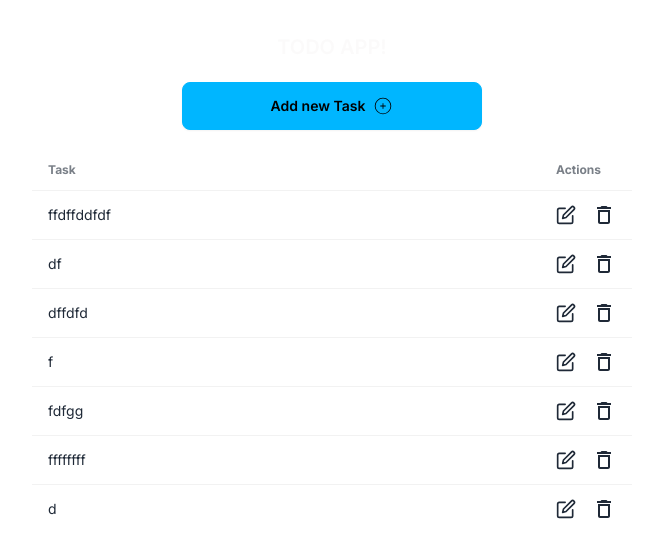
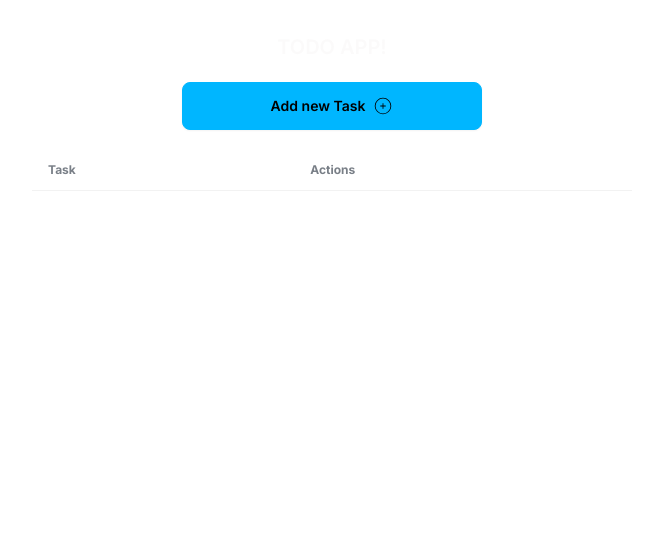
Before and after one commit to Tausif4171/nextjs-todo-app, a Next.js app: page / in a window 1280 px wide. Shown: the top 558 px of the page, without its empty margins (308-971 px from the left). Built offline with nearby package versions, Linux system fonts and the light colour scheme; data requests are answered from the project's data file.

Commit message:
done with delete todo ✅

```diff
--- a/api.ts
+++ b/api.ts
@@ -32,3 +32,12 @@ export const updateTodo = async (todo: ITodo) => {
     const updateTodo = await res.json();
     return updateTodo;
 }
+
+export const deleteTodo = async (id: string) => {
+    await fetch(`${apiUrl}/tasks/${id}`, {
+        method: 'DELETE',
+        headers: {
+            'Content-Type': 'application/json'
+        },
+    })
+}
--- a/app/components/TodoItem.tsx
+++ b/app/components/TodoItem.tsx
@@ -7,7 +7,7 @@ import { FiEdit } from "react-icons/fi";
 import { MdDeleteOutline } from "react-icons/md";
 import Modal from './Modal';
 import { useRouter } from 'next/navigation';
-import { updateTodo } from '@/api';
+import { deleteTodo, updateTodo } from '@/api';
 
 
 function TodoItem({ item }: { item: ITodo }) {
@@ -26,6 +26,13 @@ function TodoItem({ item }: { item: ITodo }) {
         // setEditTodoValue('')
         setShowEditModal(false)
     }
+
+    const handleDeleteTodo = async (e: React.FormEvent<HTMLFormElement>, id: string) => {
+        e.preventDefault();
+        await deleteTodo(id);
+        setShowDeleteModal(false);
+        router.refresh();
+    };
     return (
         <>  <tr key={item.id}>
             <td className='w-full'>{item.name}</td>
@@ -44,7 +51,17 @@ function TodoItem({ item }: { item: ITodo }) {
                     </form>
 
                 </Modal>
-                <MdDeleteOutline className='w-6 h-6 cursor-pointer' />
+                <MdDeleteOutline onClick={() => setShowDeleteModal(true)} className='w-6 h-6 cursor-pointer' />
+                <Modal showModal={showDeleteModal} setShowModal={setShowDeleteModal}>
+                    <form onSubmit={(e) => handleDeleteTodo(e, item.id)}>
+                        <div className='mt-4'>
+                            <h1 className=' text-center'>Are you sure you want to delete {item.name}?</h1>
+                            <div className='w-full flex justify-end mt-2'>
+                                <button className="btn btn-primary">Delete</button>
+                            </div>
+                        </div>
+                    </form>
+                </Modal>
             </td>
         </tr></>
     )
--- a/data/todos.json
+++ b/data/todos.json
@@ -1,32 +1,3 @@
 {
-  "tasks": [
-    {
-      "id": "0d4e1d2e-066c-403a-86f9-468093186709",
-      "name": "ffdffddfdf"
-    },
-    {
-      "id": "d28ed6bd-6c04-4f6f-8775-418fb65a6e88",
-      "name": "df"
-    },
-    {
-      "id": "c9329a77-fd35-4eb4-8e9d-743a6786c3f4",
-      "name": "dffdfd"
-    },
-    {
-      "id": "366518c4-f65c-4d65-972b-dc007b2d0bec",
-      "name": "f"
-    },
-    {
-      "id": "cc099bf2-8f23-42f1-b9f1-54c2af98daa3",
-      "name": "fdfgg"
-    },
-    {
-      "id": "e36e96a9-2b1e-480c-a0c1-b672e35cb326",
-      "name": "ffffffff"
-    },
-    {
-      "id": "0ad431f3-f50b-4e52-b454-cd7f31af4e48",
-      "name": "d"
-    }
-  ]
+  "tasks": []
 }
```
